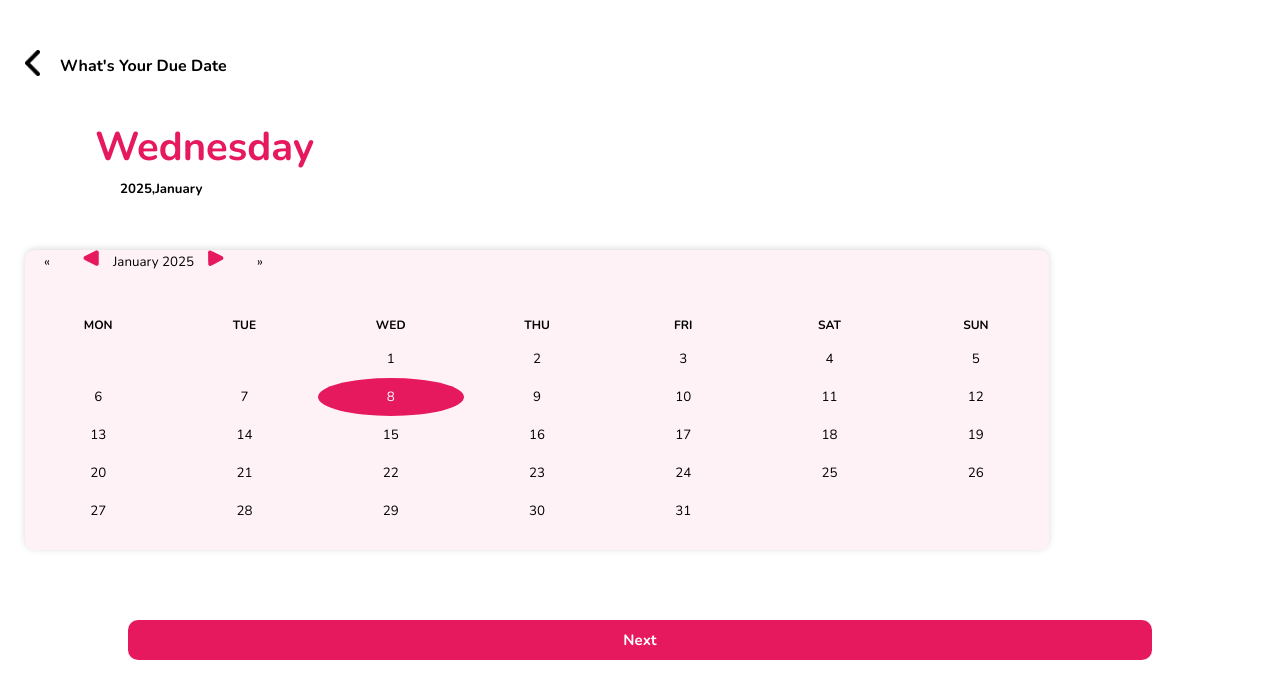
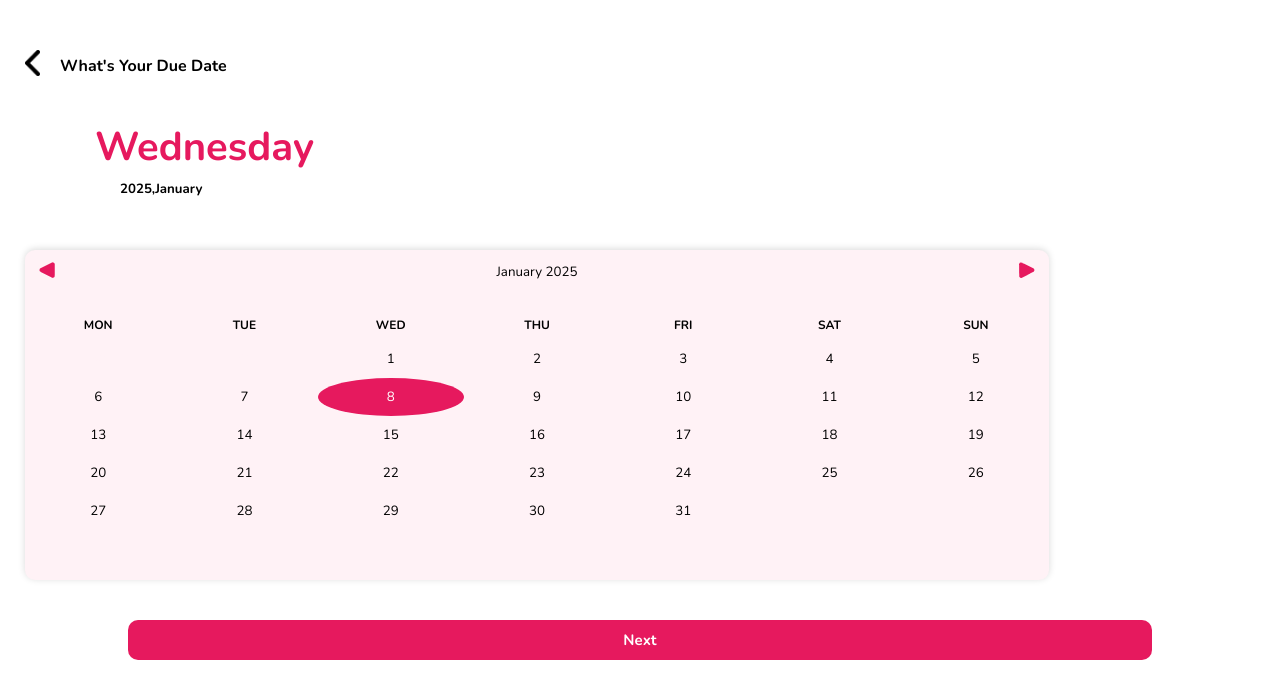
Before and after one commit to gt-selva/Mom-Mate-App-, a React (Vite) app: page /currentstage in a window 1280 px wide. Shown: the top 698 px of the page. Built offline with nearby package versions, Linux system fonts and the light colour scheme.

Commit message:
due date page added

```diff
--- a/src/Components/DueDate.css
+++ b/src/Components/DueDate.css
@@ -3,13 +3,19 @@
   top: 250px;
   left: 25px;
   width: 80%;
-  height: 300px;
+  height: 330px;
   max-width: 100%;
   background-color: #FFF2F6;
   border-radius: 10px;
   box-shadow: 0px -1px 7.3px 0px #00000026;
   font-family: Arial, Helvetica, sans-serif;
   line-height: 1.125em;
+}
+.react-calendar__navigation__next2-button,.react-calendar__navigation__prev2-button{
+  display: none;
+}
+.react-calendar__navigation__next-button:hover,.react-calendar__navigation__label:hover,.react-calendar__navigation__prev-button:hover{
+  background-color: #FFF2F6 !important;
 }
 #back-section{
   display: flex;
@@ -86,7 +92,7 @@
   cursor: pointer;
 }
 .react-calendar__navigation {
-
+ display: flex;
   height: 44px;
   margin-bottom: 1em;
 }
--- a/src/Components/DueDate.jsx
+++ b/src/Components/DueDate.jsx
@@ -5,6 +5,8 @@ import nextBtn from '../assets/Logos/Vector.png'
 import prevBtn from '../assets/Logos/previous.png'
 import Calender from 'react-calendar'
 function DueDate() {
+    var prebtn = document.getElementsByClassName('react-calendar__navigation__arrow ')
+    prebtn.id = 'prebtn'
     const [date, setDate] = useState(new Date());
 
     const handleDateChange = (selectedDate) => {
```
